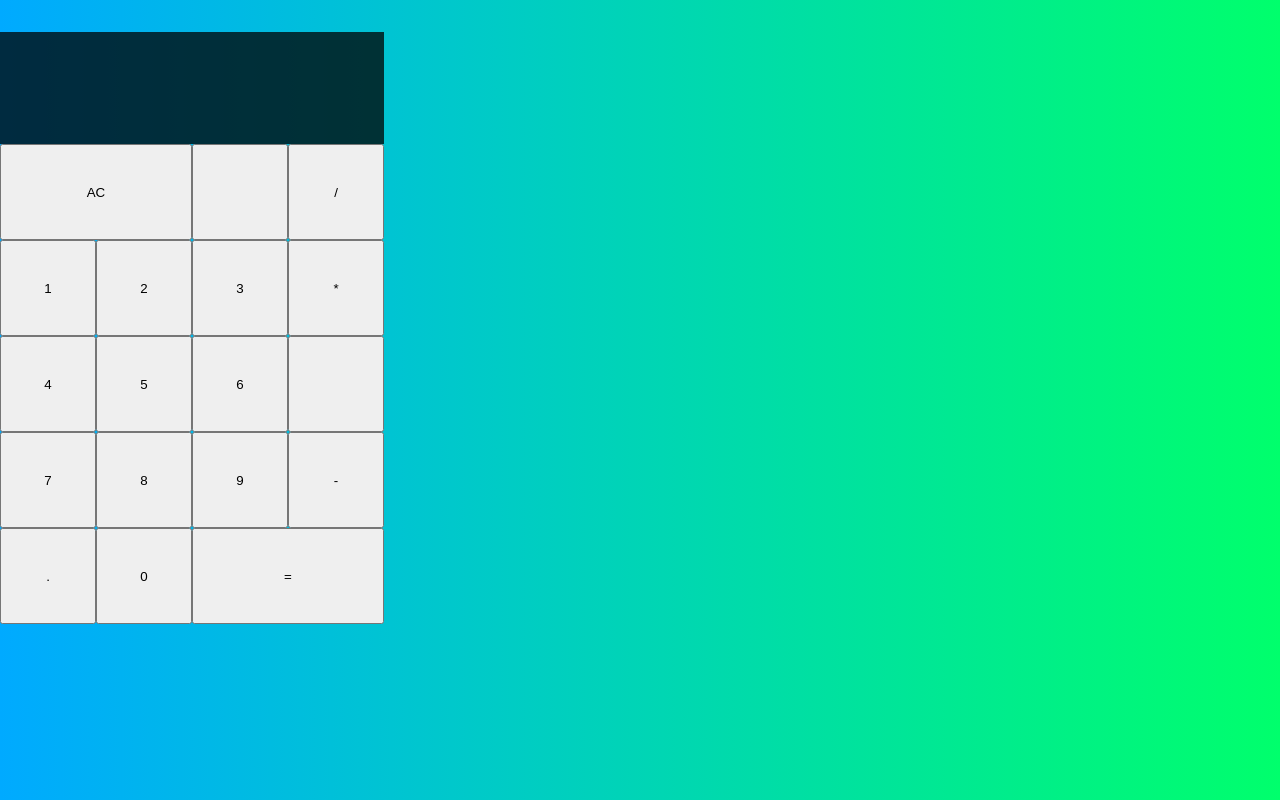
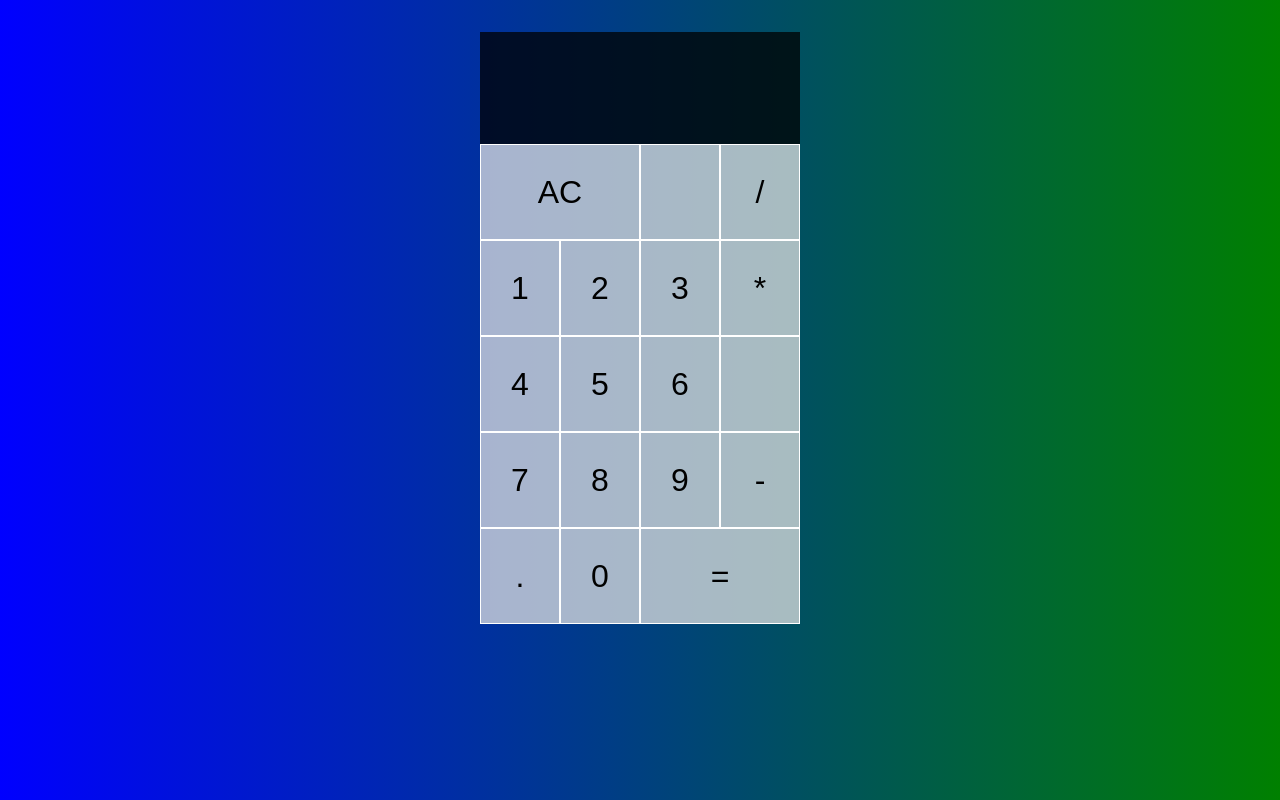
Before and after one commit to Fu11Stack/Calculator, a React (Create React App) app: page / in a window 1280 px wide. Built offline with nearby package versions, Linux system fonts and the light colour scheme.

Commit message:
Add files via upload

```diff
--- /dev/null
+++ b/src/index.css
@@ -0,0 +1,13 @@
+body {
+  margin: 0;
+  font-family: -apple-system, BlinkMacSystemFont, 'Segoe UI', 'Roboto', 'Oxygen',
+    'Ubuntu', 'Cantarell', 'Fira Sans', 'Droid Sans', 'Helvetica Neue',
+    sans-serif;
+  -webkit-font-smoothing: antialiased;
+  -moz-osx-font-smoothing: grayscale;
+}
+
+code {
+  font-family: source-code-pro, Menlo, Monaco, Consolas, 'Courier New',
+    monospace;
+}
--- a/src/index.js
+++ b/src/index.js
@@ -1,7 +1,8 @@
 import React from 'react';
 import ReactDOM from 'react-dom/client';
+import './index.css';
 import App from './App';
-
+import reportWebVitals from './reportWebVitals';
 
 const root = ReactDOM.createRoot(document.getElementById('root'));
 root.render(
@@ -9,3 +10,8 @@ root.render(
     <App />
 
 );
+
+// If you want to start measuring performance in your app, pass a function
+// to log results (for example: reportWebVitals(console.log))
+// or send to an analytics endpoint. Learn more: https://bit.ly/CRA-vitals
+reportWebVitals();
--- /dev/null
+++ b/src/reportWebVitals.js
@@ -0,0 +1,13 @@
+const reportWebVitals = onPerfEntry => {
+  if (onPerfEntry && onPerfEntry instanceof Function) {
+    import('web-vitals').then(({ getCLS, getFID, getFCP, getLCP, getTTFB }) => {
+      getCLS(onPerfEntry);
+      getFID(onPerfEntry);
+      getFCP(onPerfEntry);
+      getLCP(onPerfEntry);
+      getTTFB(onPerfEntry);
+    });
+  }
+};
+
+export default reportWebVitals;
--- a/src/styles.css
+++ b/src/styles.css
@@ -4,35 +4,46 @@
 
 body {
  margin: 0;
-  background: linear-gradient(to right, #00AAFF, #00FF6c );
+ background: linear-gradient(to right, blue, green);
 }
 
-.calculator-grid{
-  display: grid;
+.calculator-grid {
+ display : grid;
  margin-top: 2rem;
-  grid-template-columns: repeat(4, 6rem);
+ grid-template-columns: repeat(4, 5rem);
  grid-template-rows: minmax(7rem, auto) repeat(5, 6rem);
+ justify-content: center;
 }
 
-.span-two {
+.calculator-grid > button {
+ cursor: pointer;
+ font-size: 2rem;
+ border: 1px solid white;
+ outline: none;
+ background-color: rgba(225,225,225, .75);
+}
+
+.calculator-grid > button:hover,
+.calculator-grid > button:focus{
+ background-color: rgba(225,225,225, .9);
+}
+.span-two{
  grid-column: span 2;
 }
 
 .output {
  grid-column: 1 / -1;
-  background-color: rgba(0, 0, 0, .75);
+ background-color: rgba(0,0,0,.75);
  display: flex;
  flex-direction: column;
-  align-items:  flex-end;
+ align-items: flex-end;
  justify-content: space-around;
-}
-
-.output .previous-operand {
- color:rgba(255, 255, 255, .75);
- font-size: 1.5rem;
+ padding: .75rem;
+ word-wrap: break-word;
+ word-break: break-all;
 }
 
 .output .current-operand {
  color: white;
- font-size: 2.5rem;
+ font-size: 2,5rem;
 }
```
Also changed, not shown: src/DigitButton.js (+5 -7 lines), src/setupTests.js (added, +5 -0 lines). Lines whose indentation alone changed are shown as unchanged.
